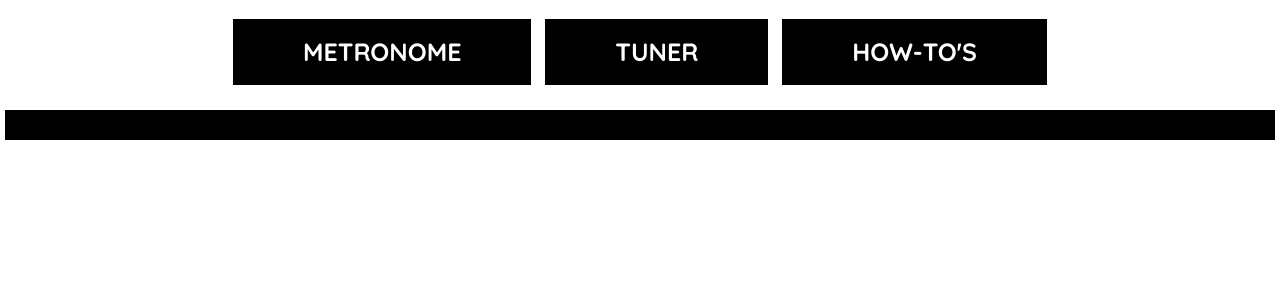
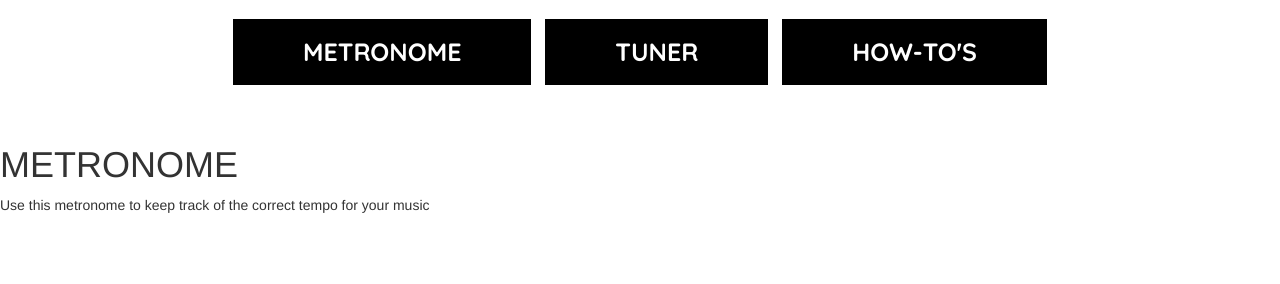
Before and after one commit to niazpour/willCodeForFood, a Python web app: template templates/display.html in a window 1280 px wide. Shown: the part 516-800 px from the top of the page. Run offline with Jinja, Linux system fonts and the light colour scheme; the template is opened without the code that fills it, so the values that code supplies are empty; some libraries are stand-ins or nearby versions.

Commit message:
metronome blurb

```diff
--- a/templates/display.html
+++ b/templates/display.html
@@ -68,7 +68,12 @@
       <button  class = "tuner" type="button"><span>TUNER</span></button>
       <button  class = "how" type="button"><span>HOW-TO'S</span></button>
     </div>
-<div class="metronome"
+    <br>
+
+<div class="metronomeheader">
+  <h1 class="metronometitle">METRONOME</h1>
+  <p class="text">Use this metronome to keep track of the correct tempo for your music</p>
+
   <script src="https://ajax.googleapis.com/ajax/libs/jquery/1.11.2/jquery.min.js"></script>
   <script src="https://maxcdn.bootstrapcdn.com/bootstrap/3.3.2/js/bootstrap.min.js"></script>
 
```
